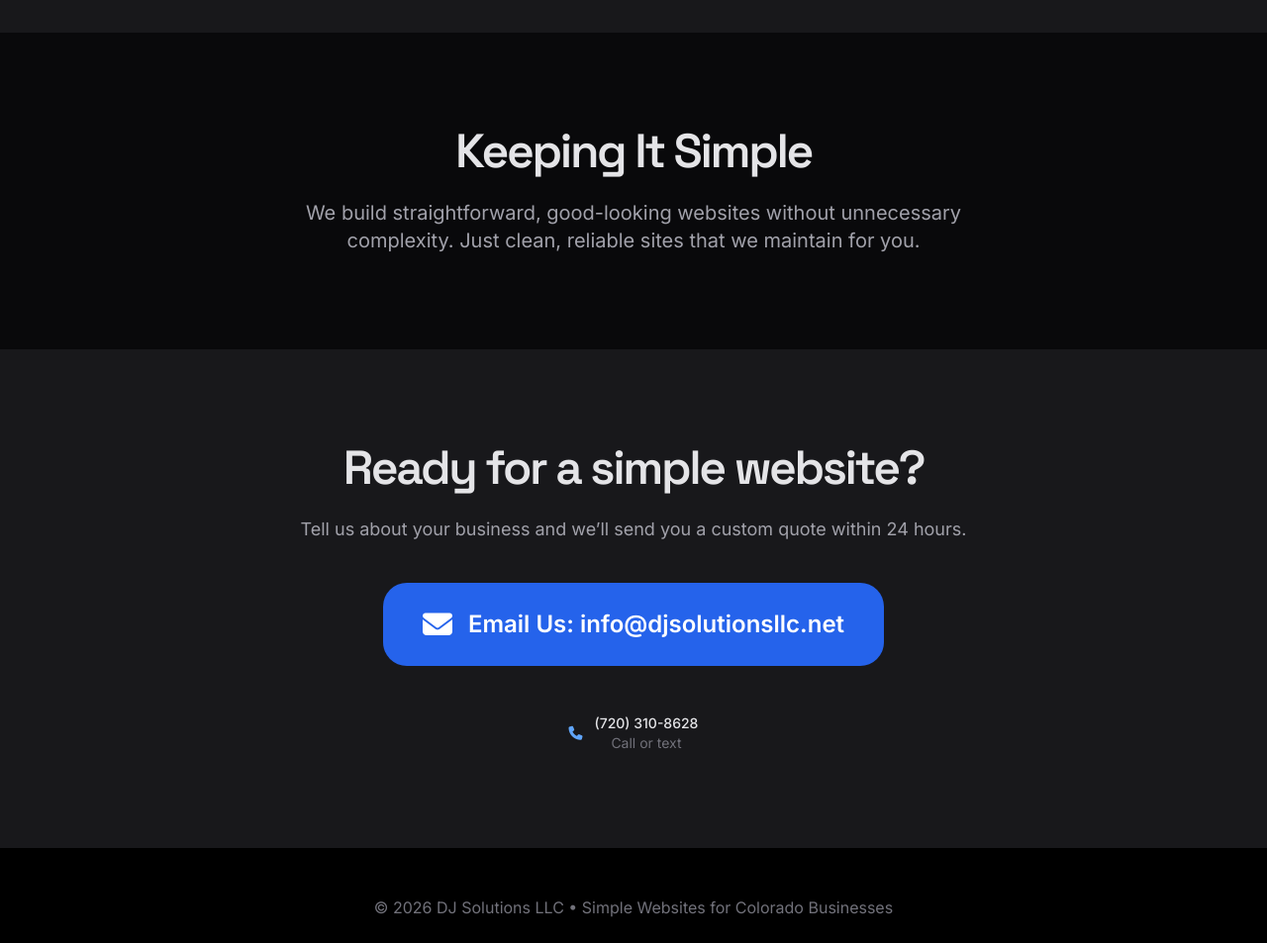
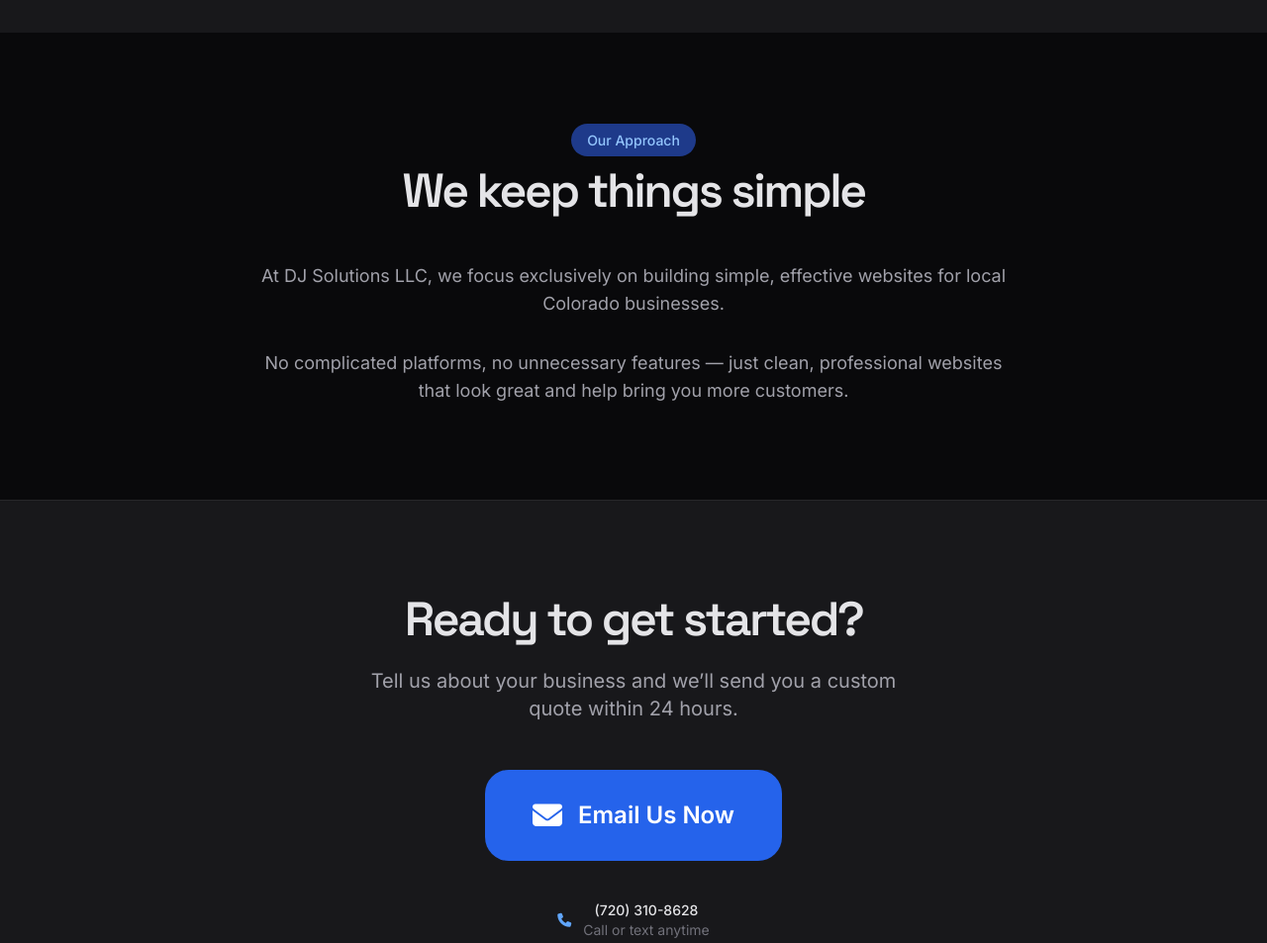
Before and after one commit to douglas278/DJSolutions, a plain HTML site: page index.html in a window 1280 px wide. Shown: the part 2140-3093 px from the top of the page at 99% size. Drawn offline with nearby package versions, Linux system fonts and the light colour scheme.

Commit message:
Revise about and contact sections for clarity
Updated the about section to emphasize simplicity and focus on local businesses. Modified contact section text for clarity and adjusted button styles.

```diff
--- a/index.html
+++ b/index.html
@@ -132,33 +132,42 @@
 
     <!-- ABOUT -->
     <section id="about" class="py-24 bg-zinc-950">
-        <div class="max-w-4xl mx-auto px-6 text-center">
-            <h2 class="heading-font text-5xl font-semibold tracking-tighter mb-6">Keeping It Simple</h2>
-            <p class="text-xl text-zinc-400 max-w-2xl mx-auto">
-                We build straightforward, good-looking websites without unnecessary complexity.
-                Just clean, reliable sites that we maintain for you.
-            </p>
+        <div class="max-w-4xl mx-auto px-6">
+            <div class="text-center mb-12">
+                <span class="px-4 py-2 bg-blue-900 text-blue-300 rounded-full text-sm font-medium">Our Approach</span>
+                <h2 class="heading-font text-5xl font-semibold tracking-tighter mt-4">We keep things simple</h2>
+            </div>
+            <div class="max-w-3xl mx-auto text-center text-lg text-zinc-400">
+                <p class="mb-8">
+                    At DJ Solutions LLC, we focus exclusively on building simple, effective websites for local Colorado businesses.
+                </p>
+                <p>
+                    No complicated platforms, no unnecessary features — just clean, professional websites that look great and help bring you more customers.
+                </p>
+            </div>
         </div>
     </section>
 
     <!-- CONTACT -->
-    <section id="contact" class="py-24 bg-zinc-900">
+    <section id="contact" class="py-24 bg-zinc-900 border-t border-zinc-800">
         <div class="max-w-4xl mx-auto px-6 text-center">
-            <h2 class="heading-font text-5xl font-semibold tracking-tighter mb-6">Ready for a simple website?</h2>
-            <p class="text-lg text-zinc-400 mb-10">Tell us about your business and we’ll send you a custom quote within 24 hours.</p>
+            <h2 class="heading-font text-5xl font-semibold tracking-tighter mb-6">Ready to get started?</h2>
+            <p class="text-xl text-zinc-400 mb-12 max-w-xl mx-auto">
+                Tell us about your business and we’ll send you a custom quote within 24 hours.
+            </p>
 
             <a href="mailto:info@djsolutionsllc.net"
-               class="inline-flex items-center gap-4 bg-blue-600 hover:bg-blue-500 text-white px-10 py-6 rounded-3xl text-2xl font-semibold transition-all">
+               class="inline-flex items-center gap-4 bg-blue-600 hover:bg-blue-500 text-white px-12 py-7 rounded-3xl text-2xl font-semibold transition-all mb-10">
                 <i class="fa-solid fa-envelope text-3xl"></i>
-                Email Us: info@djsolutionsllc.net
+                Email Us Now
             </a>
 
-            <div class="mt-12 flex justify-center gap-12 text-sm">
+            <div class="flex justify-center gap-12 text-sm">
                 <div class="flex items-center gap-3">
                     <i class="fa-solid fa-phone text-blue-400"></i>
                     <div>
                         <div class="font-medium">(720) 310-8628</div>
-                        <div class="text-zinc-500">Call or text</div>
+                        <div class="text-zinc-500">Call or text anytime</div>
                     </div>
                 </div>
             </div>
```
